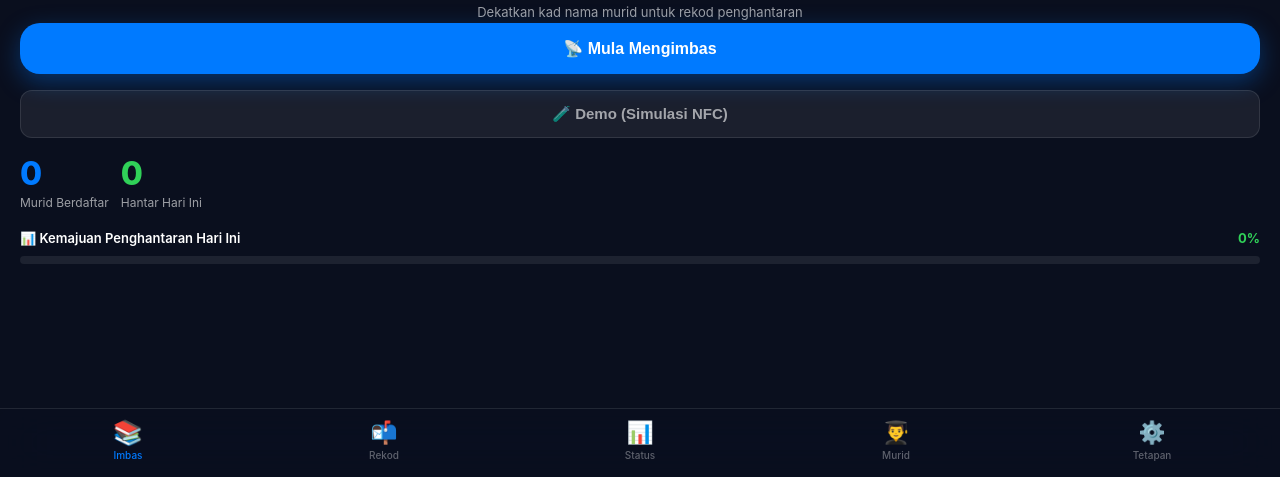
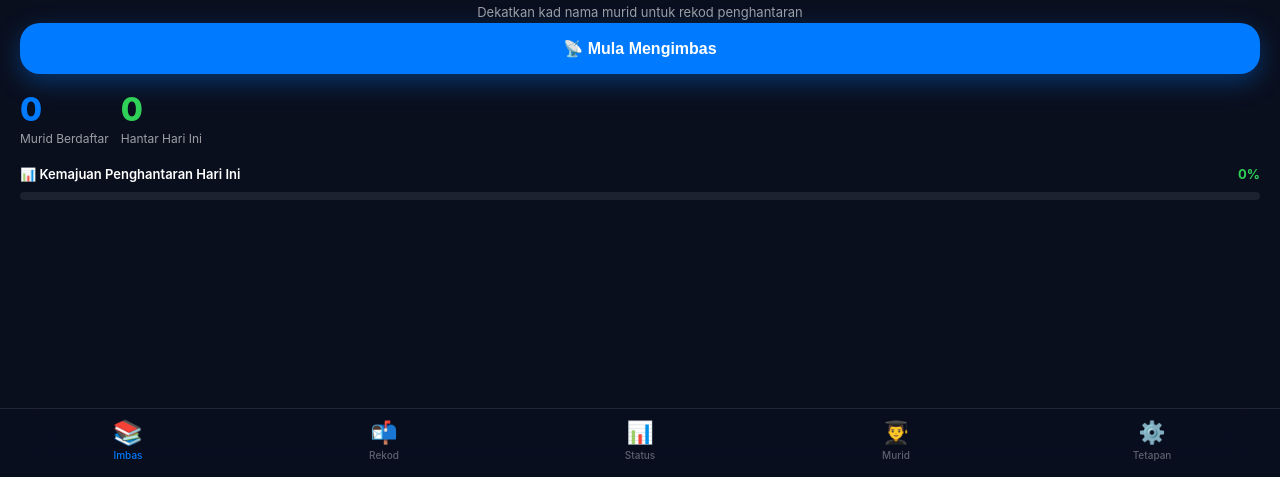
Before and after one commit to ashrafkrai-coder/hantarbuku, a plain HTML site: page index.html in a window 1280 px wide. Shown: the part 323-800 px from the top of the page. Drawn offline with Linux system fonts and the light colour scheme.

Commit message:
Update index.html

```diff
--- a/index.html
+++ b/index.html
@@ -290,7 +290,7 @@
       </div>
 
       <button class="btn-scan" id="btn-scan" onclick="startScan()">📡 Mula Mengimbas</button>
-      <button class="btn-save secondary" style="margin-bottom:16px" onclick="simulateScan()">🧪 Demo (Simulasi NFC)</button>
+
 
       <!-- Stats -->
       <div class="stats-row">
@@ -514,15 +514,7 @@ function stopScan() {
   document.getElementById('btn-scan').classList.remove('scanning');
 }
 
-function simulateScan() {
-  // Gunakan NFC ID sebenar dari data murid jika ada, atau ID rawak
-  const realUIDs = STATE.students.map(s => s.nfc_id).filter(Boolean);
-  const demoUIDs = ['04:AB:CD:EF','04:12:34:56','04:AA:BB:CC','04:FF:EE:DD'];
-  const pool = realUIDs.length > 0 ? realUIDs : demoUIDs;
-  const uid = pool[Math.floor(Math.random() * pool.length)];
-  showToast('🧪 Simulasi: ' + uid);
-  setTimeout(() => handleUID(uid), 400);
-}
+
 
 async function handleUID(nfc_id) {
   STATE.currentUID = nfc_id;
```
